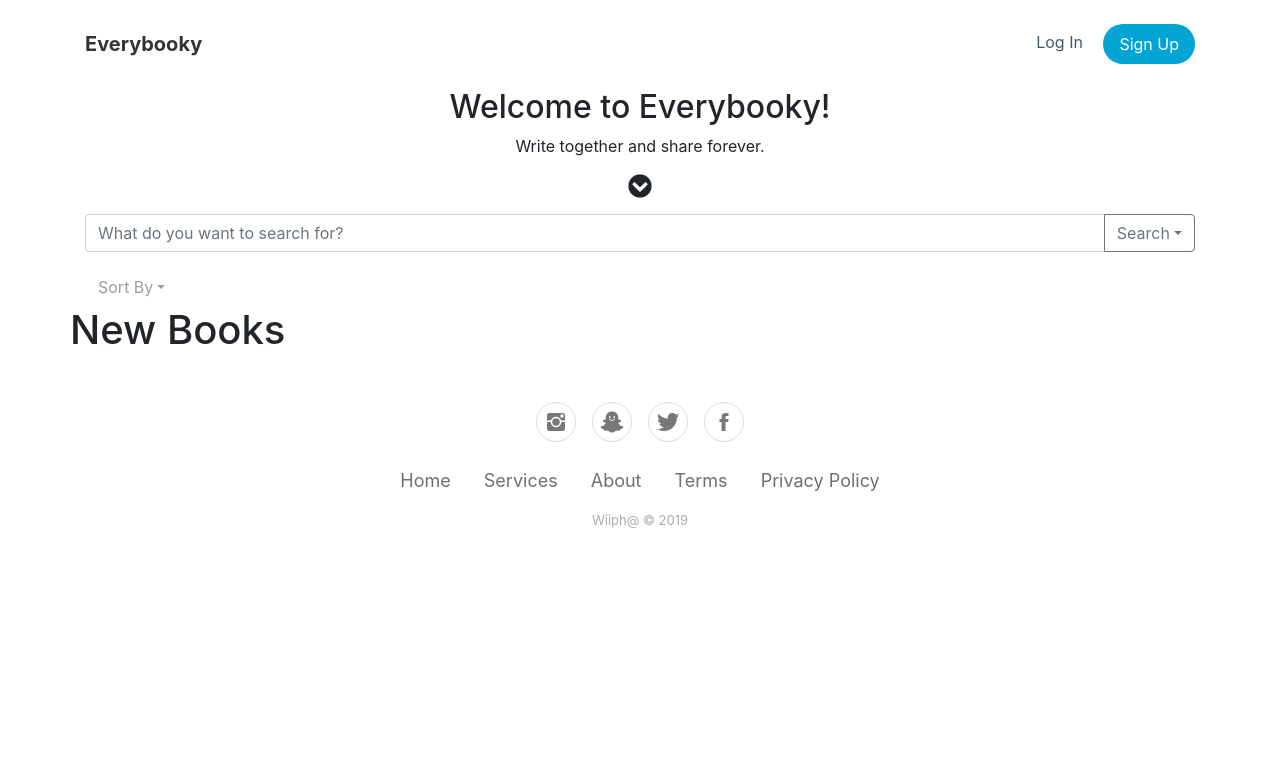
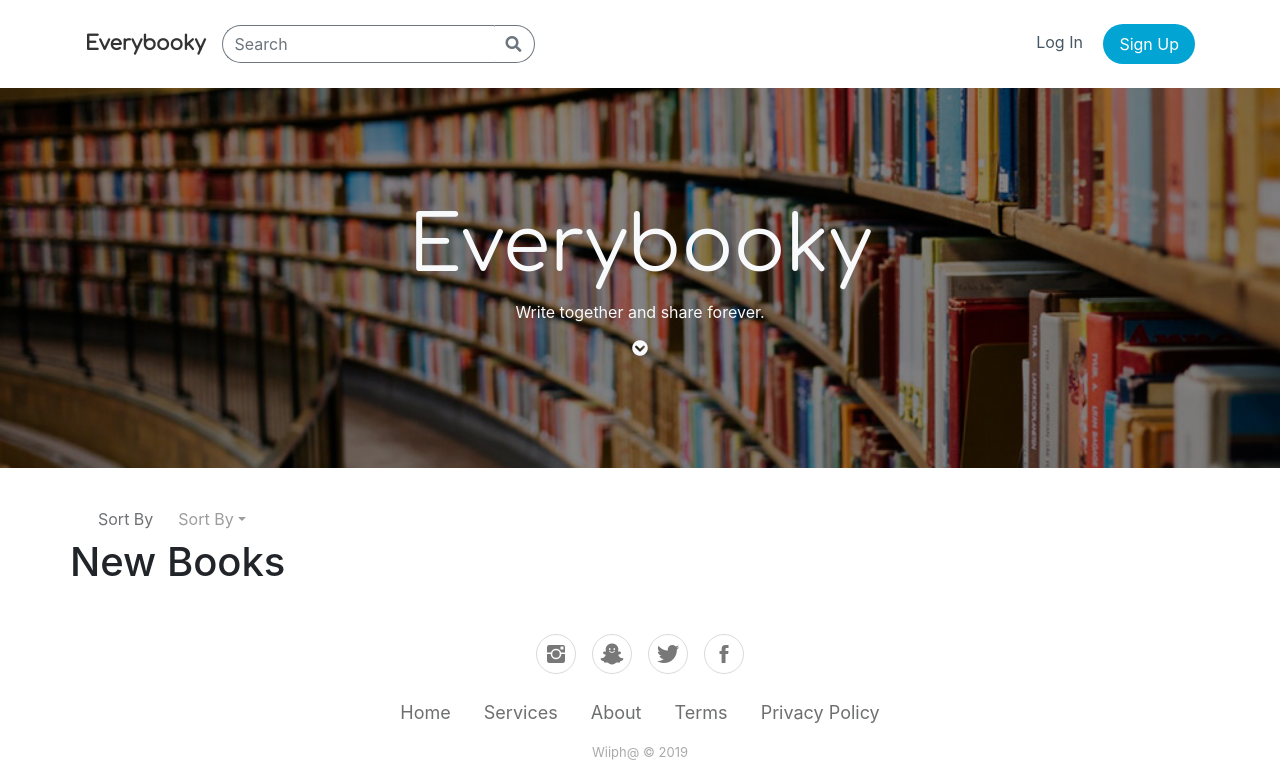
Before and after one commit to j-Riv/everybooky, a Node server app: page / in a window 1280 px wide. Shown: the top 778 px of the page. Before the commit the page ends 528 px from the top, so only its background shows below. Run offline with Node 20, Linux system fonts and the light colour scheme; some libraries are stand-ins or nearby versions.

Commit message:
Moved search bar into navbar

```diff
--- /dev/null
+++ b/public/css/homepage.css
@@ -0,0 +1,21 @@
+#homeBanner {
+    background-image: url('../images/banner-dark.png');
+    background-size: cover;
+    background-repeat: no-repeat;
+    background-position: center;
+    border-radius: 0px;
+}
+
+#searchBar {
+    border-top-left-radius: 50px;
+    border-bottom-left-radius: 50px
+}
+
+#searchBtn {
+    border-top-right-radius: 50px;
+    border-bottom-right-radius: 50px
+}
+
+.main-heading {
+    font-size: 6vw;
+}
--- a/public/css/styles.css
+++ b/public/css/styles.css
@@ -1,3 +1,7 @@
+.logo {
+    font-family: 'Comfortaa', cursive;
+}
+
 .footer-basic {
     padding: 40px 0;
     background-color: #fff;
--- a/views/homepage.handlebars
+++ b/views/homepage.handlebars
@@ -1,14 +1,16 @@
 {{> header}}
 <div class="article-list">
-    <div class="container">
-        <div class="intro">
-            <h2 class="text-center">Welcome to Everybooky!</h2>
-            <p class="text-center">Write together and share forever.</p>
+    <div class="jumbotron" id="homeBanner">
+        <div class="intro my-5">
+            <h1 class="text-center text-light logo main-heading">Everybooky</h1>
+            <p class="text-center text-light">Write together and share forever.</p>
             <div class="d-flex justify-content-center">
-                <i class="fas fa-chevron-circle-down" data-toggle="collapse" data-target="#about" aria-expanded="false"
-                    aria-controls="about" style="font-size: 1.5rem"></i>
+                <i class="fas fa-chevron-circle-down text-light" data-toggle="collapse" data-target="#about" aria-expanded="false"
+                    aria-controls="about"></i>
             </div>
         </div>
+    </div>
+    <div class="container">
         <div class="collapse" id="about">
             <div class="row articles text-center">
                 <div class="col-sm-6 col-md-4 item">
@@ -31,28 +33,15 @@
         </div>
     </div>
 </div>
-<!-- Search Bar -->
-<div class="container my-3">
-    <div class="input-group">
-        <input type="text" class="form-control" placeholder="What do you want to search for?" aria-label="Search Bar"
-            aria-describedby="searchBtn" id="searchBar" name="searchBar">
-        <div class="input-group-append">
-            <button class="btn btn-outline-secondary dropdown-toggle" type="button" data-toggle="dropdown"
-                aria-haspopup="true" aria-expanded="false">Search</button>
-            <div class="dropdown-menu">
-                <a class="dropdown-item" href="#">Title</a>
-                <a class="dropdown-item" href="#">Author</a>
-                <a class="dropdown-item" href="#">ID</a>
-            </div>
-        </div>
-    </div>
-</div>
-<!-- Search Bar End -->
+
 <div>
     <div class="container">
-        <div class="dropdown">
+        <div class="btn-group" role="group">
+            <div class="btn btn-transparent disabled">Sort By</div>
+            <div class="btn-group" role="group">
                 <button class="btn btn-transparent dropdown-toggle" data-toggle="dropdown" aria-expanded="false"
-                type="button" style="background-color: rgba(255,255,255,0.4);color: rgb(157,157,157);">Sort By</button>
+                    type="button" style="background-color: rgba(255,255,255,0.4);color: rgb(157,157,157);">Sort
+                    By</button>
                 <div class="dropdown-menu" role="menu" id="sortBtn">
                     <a class="dropdown-item active" id="new-tab" data-toggle="tab" href="#new" role="tab"
                         aria-controls="new">New</a>
@@ -62,6 +51,7 @@
                         aria-controls="progress">In Progress</a>
                     <a class="dropdown-item" id="genre-tab" data-toggle="tab" href="#genre" role="tab"
                         aria-controls="genre">Genre</a> <!-- should toggle another button to choose genre-->
+                </div>
             </div>
         </div>
 
--- a/views/layouts/main.handlebars
+++ b/views/layouts/main.handlebars
@@ -4,12 +4,14 @@
 <head>
   <meta charset="utf-8">
   <meta name="viewport" content="width=device-width, initial-scale=1">
+  <link href="https://fonts.googleapis.com/css?family=Comfortaa" rel="stylesheet">
   <link rel="stylesheet" href="https://maxcdn.bootstrapcdn.com/bootstrap/4.0.0-beta.3/css/bootstrap.min.css">
   <title>{{title}}</title>
   <link rel="stylesheet" href="https://cdnjs.cloudflare.com/ajax/libs/twitter-bootstrap/4.2.1/css/bootstrap.min.css">
   <link rel="stylesheet" href="https://cdnjs.cloudflare.com/ajax/libs/ionicons/2.0.1/css/ionicons.min.css">
   <link rel="stylesheet" href="https://use.fontawesome.com/releases/v5.7.2/css/all.css">
   <link rel="stylesheet" href="/public/css/styles.css">
+  <link rel="stylesheet" href="/public/css/homepage.css">
 </head>
 
 <body>
--- a/views/partials/nav.handlebars
+++ b/views/partials/nav.handlebars
@@ -1,16 +1,27 @@
 <div>
     <nav class="navbar navbar-light navbar-expand-md navigation-clean-button">
         <div class="container">
-            <a class="navbar-brand" href="/">Everybooky</a>
+            <a class="navbar-brand logo" href="/">Everybooky</a>
             <button class="navbar-toggler" data-toggle="collapse" data-target="#navcol-1">
                 <span class="sr-only">Toggle navigation</span>
                 <span class="navbar-toggler-icon"></span>
             </button>
+            <!-- Search Bar Start-->
+            <form class="form-inline">
+                <input type="text" class="form-control border-right-0 border-secondary" placeholder="Search" aria-label="Search Bar"
+                    aria-describedby="searchBtn" id="searchBar">
+                <div class="input-group-append">
+                    <button class="btn border-left-0 border-secondary" type="button" id="searchBtn">
+                        <i class="fas fa-search text-secondary"></i></button>
+                </div>
+            </form>
+            <!-- Search Bar End -->
             <div class="collapse navbar-collapse" id="navcol-1">
                 <ul class="nav navbar-nav mr-auto"></ul>
                 <span class="navbar-text actions">
                     <a href="#" class="login" data-toggle="modal" data-target="#loginModalCenter">Log In</a>
-                    <a class="btn btn-light action-button" role="button" href="{{signupLink}}" style="background-color: rgb(2,164,211);">Sign Up</a>
+                    <a class="btn btn-light action-button" role="button" href="{{signupLink}}"
+                        style="background-color: rgb(2,164,211);">Sign Up</a>
                 </span>
             </div>
         </div>
```
Also changed, not shown: public/images/banner-dark.png (added), public/images/banner.jpg (added). Lines whose indentation alone changed are shown as unchanged.
